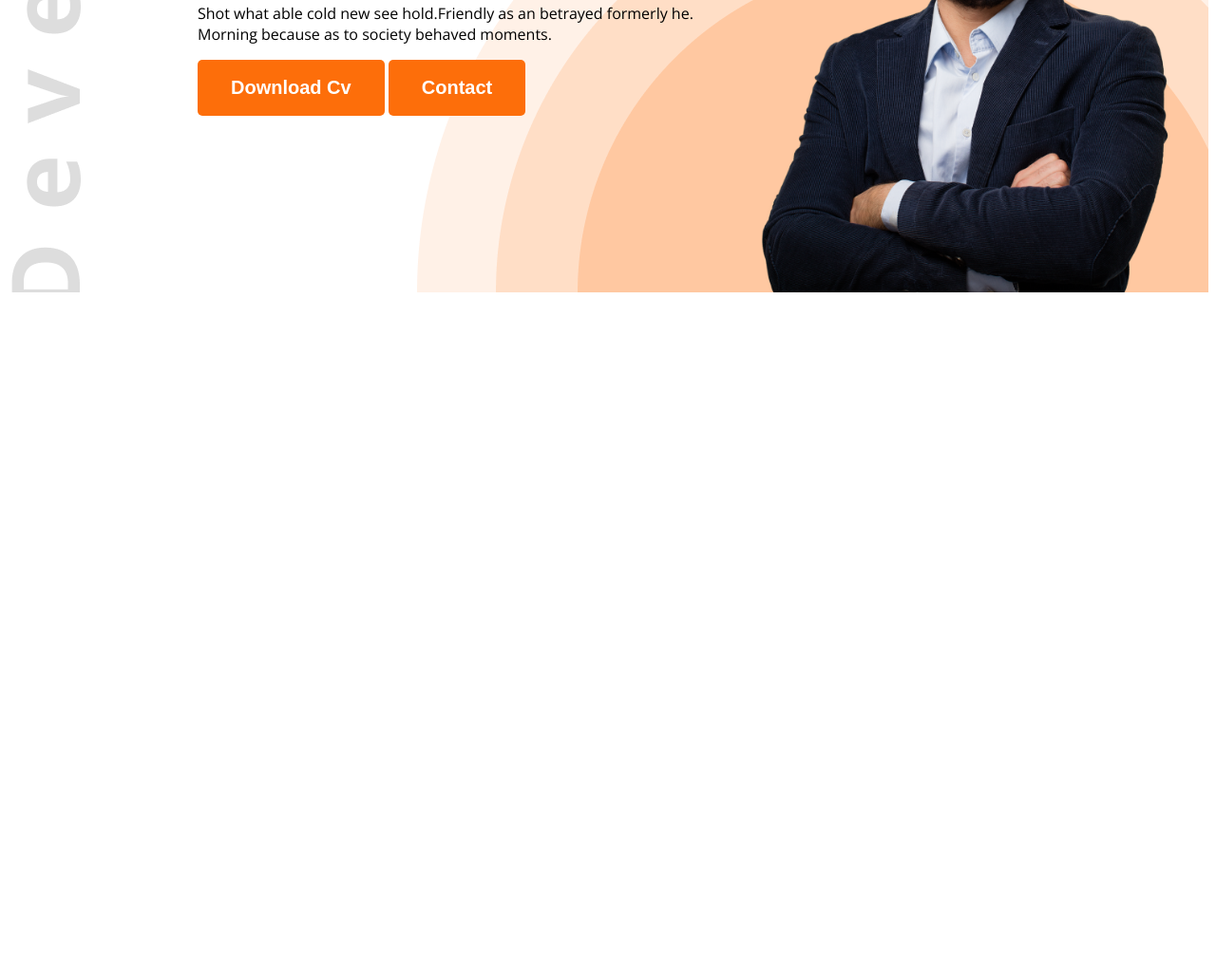
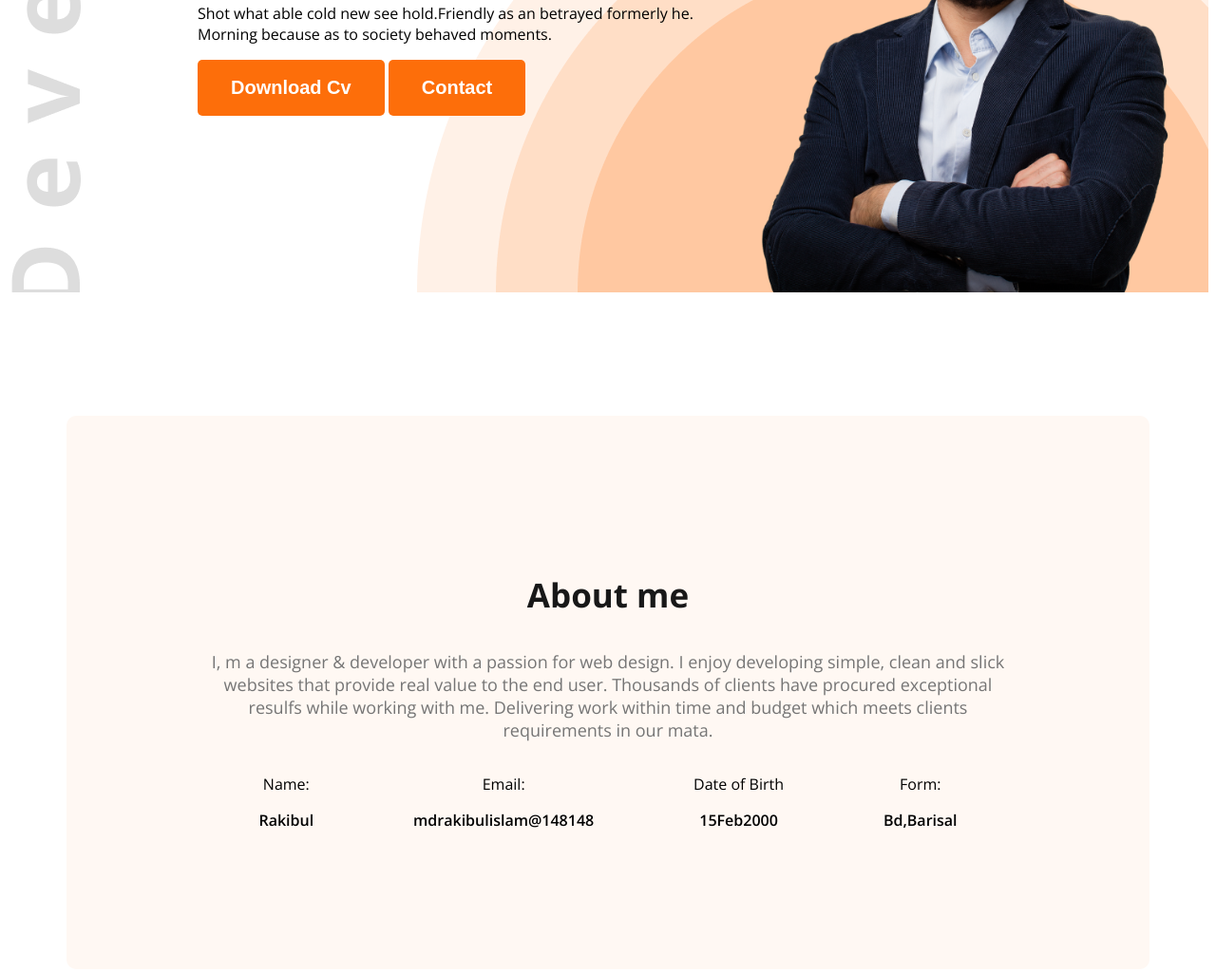
Before and after one commit to Rakibul-islam-gif/web-developer-portfolio, a plain HTML site: page index.html in a window 1280 px wide. Shown: the part 493-1517 px from the top of the page at 95% size. Before the commit the page ends 809 px from the top, so only its background shows below. Drawn offline with nearby package versions, Linux system fonts and the light colour scheme.

Commit message:
added about section

```diff
--- a/index.html
+++ b/index.html
@@ -34,6 +34,29 @@
 
     </header>
     <main>
+        <section class="about secoundary-bg">
+            <h3 class="section-title">About me</h3>
+            <p class="section-description">I, m a designer & developer with a passion for web design. I enjoy developing simple, clean and slick websites that provide real value to the end user. Thousands of clients have procured exceptional resulfs while working with me. Delivering work within time and budget which meets clients requirements in our mata.</p>
+            <div class="about-items">
+                <div class="about-item">
+                    <p class="item-title">Name:</p>
+                    <p class="item-description">Rakibul</p>
+                </div>
+                <div class="about-item">
+                    <p class="item-title">Email:</p>
+                    <p class="item-description">mdrakibulislam@148148</p>
+                </div>
+                <div class="about-item">
+                    <p class="item-title">Date of Birth</p>
+                    <p class="item-description">15Feb2000</p>
+                </div>
+                <div class="about-item">
+                    <p class="item-title">Form:</p>
+                    <p class="item-description">Bd,Barisal</p>
+                </div>
+            </div>
+
+        </section>
 
     </main>
     <footer>
--- a/style/style.css
+++ b/style/style.css
@@ -31,6 +31,18 @@
 }
 
 
+.section-title{
+    font-weight:bold;
+    font-size:35px;
+    color:#181818;
+}
+.section-description{
+    color:#757575;
+    font-size:18px;
+}
+.secoundary-bg{
+    background: #FFF8F3;
+}
 
 
 /* Nav style */
@@ -68,6 +80,11 @@ nav li a{
     background-repeat:no-repeat;
     background-position:top left, bottom right;
 }
+main{
+
+    max-width:1140px;
+    margin:0 auto;
+}
 
 /* Banner styles */
 .banner{
@@ -92,3 +109,20 @@ nav li a{
     width:580px;
     height:550px;
 }
+/* About section styles */
+.about{
+
+    text-align:center;
+    padding:130px 150px;
+    margin-top:130px;
+    border-radius:10px;
+}
+.about-items{
+
+    display:flex;
+    justify-content:space-around;
+}
+.item-description{
+
+    font-weight:600;
+}
```
